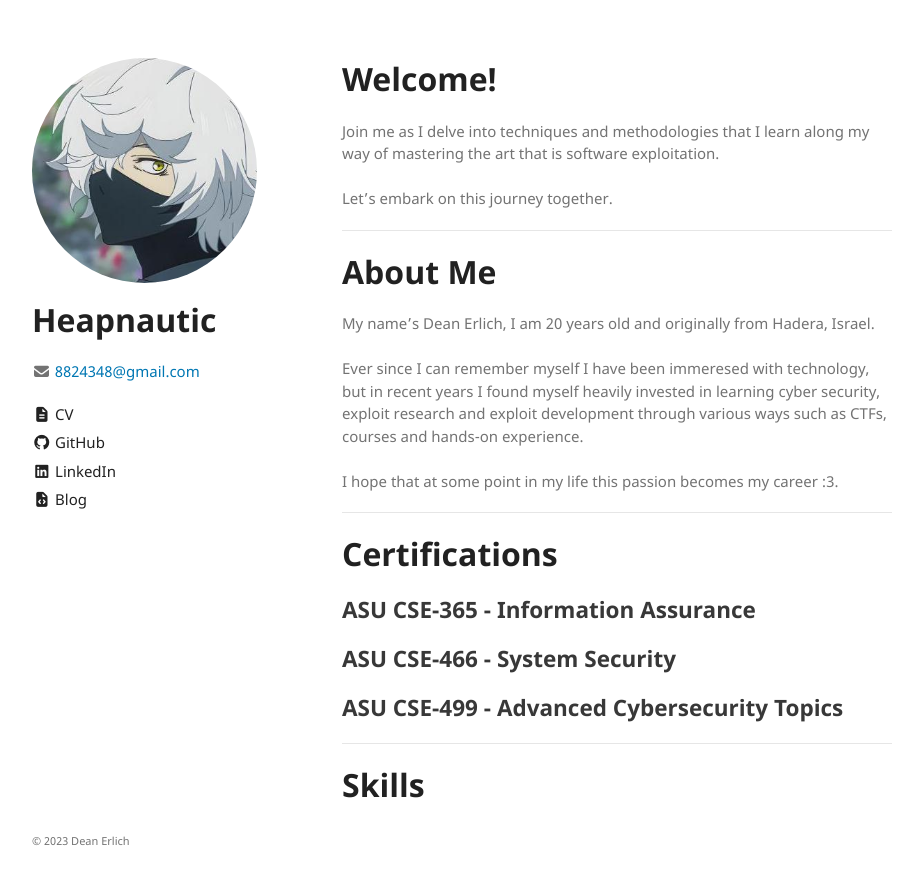
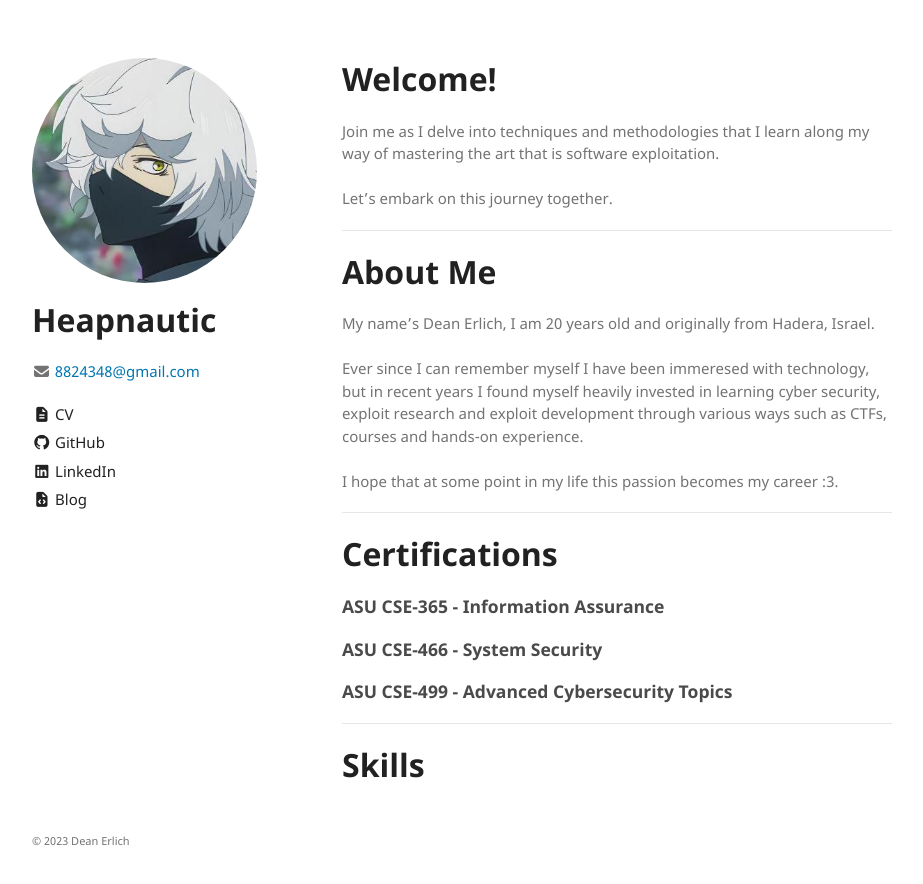
Before and after one commit to ninpwn/ninpwn.github.io, a Jekyll site: the page built from index.md, in a window 1280 px wide. Shown: the top 884 px of the page, without its empty margins (178-1101 px from the left). Built offline with Jekyll 4.4.1, drawn with Linux system fonts in a browser that asks for light colours; our own code applies the rules of GitHub Pages for plain Markdown files.

```diff
--- a/index.md
+++ b/index.md
@@ -25,11 +25,11 @@ I hope that at some point in my life this passion becomes my career :3.
 
 # Certifications
 
-## ASU CSE-365 - Information Assurance
+### ASU CSE-365 - Information Assurance
 
-## ASU CSE-466 - System Security
+### ASU CSE-466 - System Security
 
-## ASU CSE-499 - Advanced Cybersecurity Topics
+### ASU CSE-499 - Advanced Cybersecurity Topics
 
 ---
 
```
